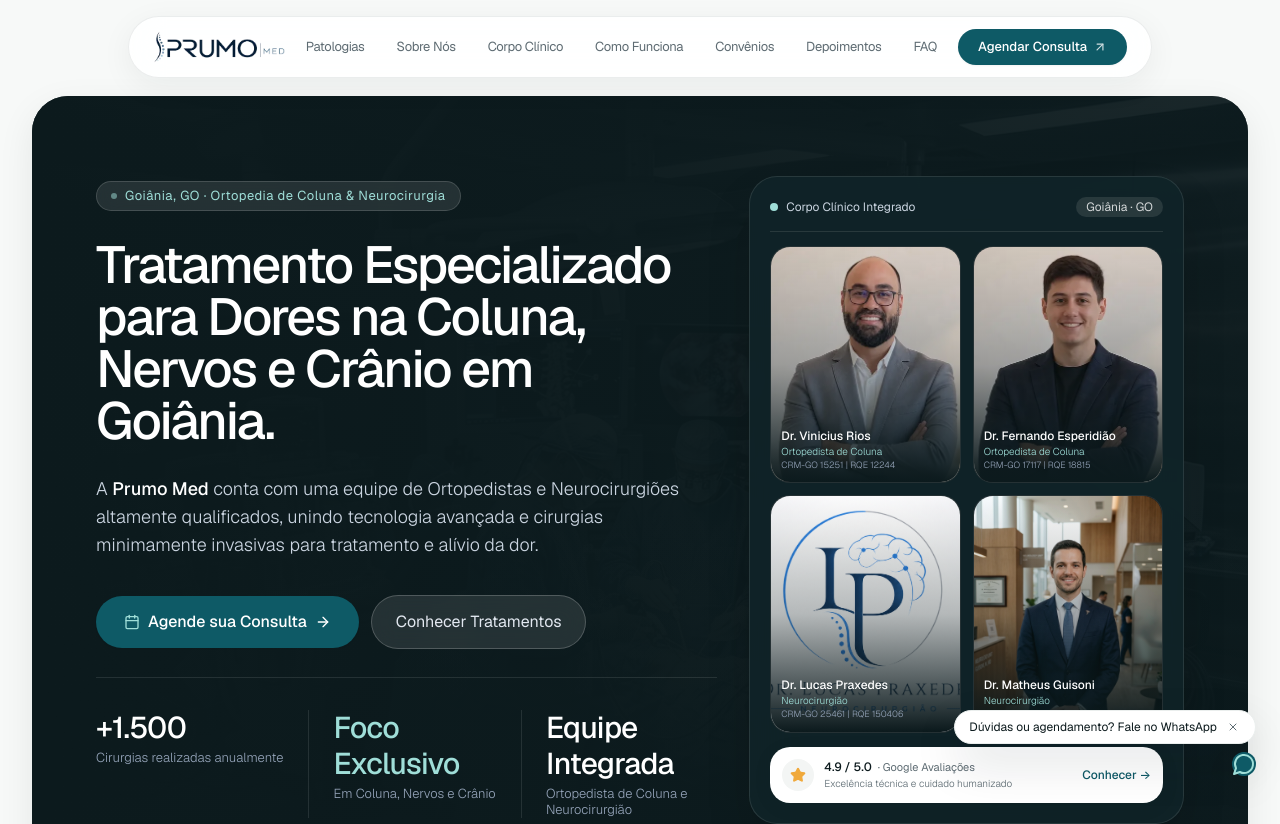
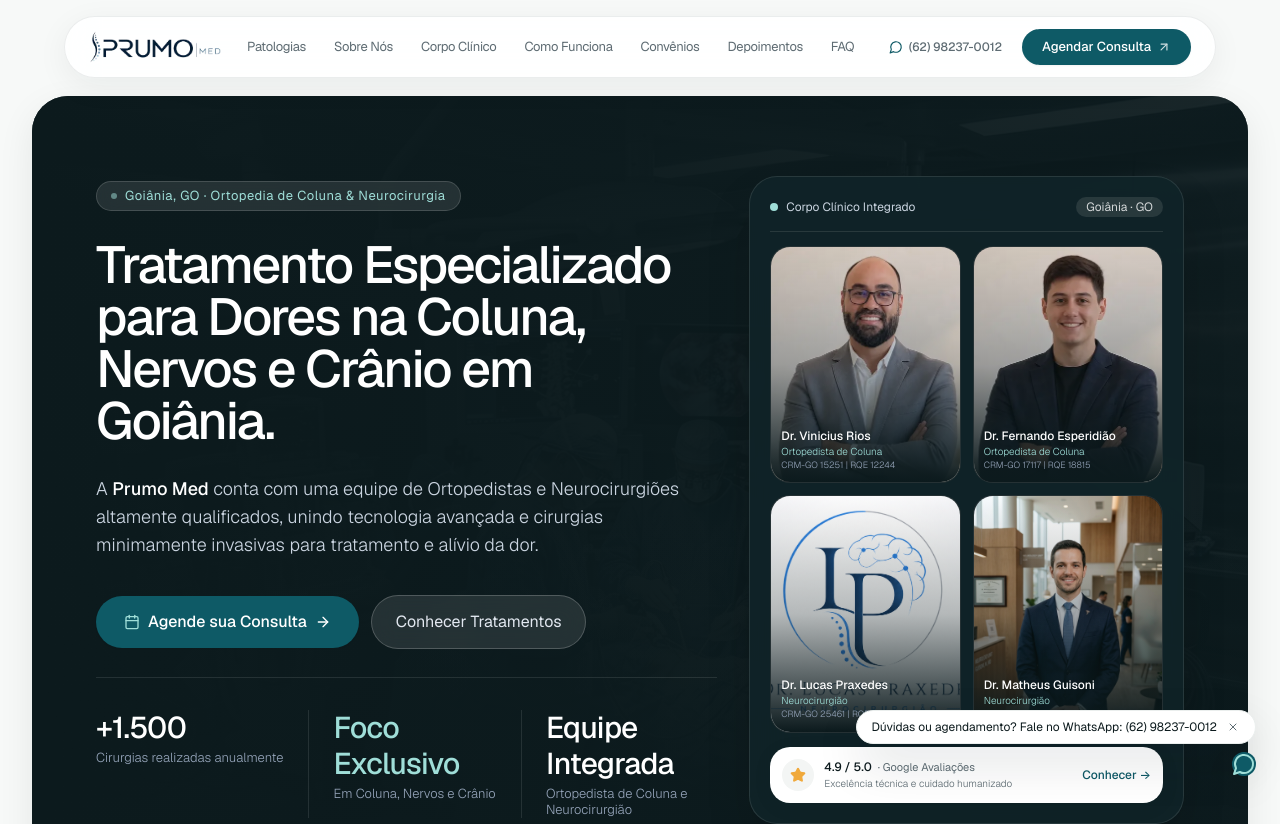
Before and after one commit to MendesLife/Prumo-Med, a React (Vite) app: page / in a window 1280 px wide. Shown: the top 824 px of the page. Built offline with nearby package versions, Linux system fonts and the light colour scheme; the HTML template or start-up script is replaced by a standard one.

Commit message:
fix: update WhatsApp contact to +5562982370012 across header, footer and floating button

```diff
--- a/src/components/FloatingWhatsApp.jsx
+++ b/src/components/FloatingWhatsApp.jsx
@@ -1,33 +1,46 @@
 import React, { useState } from 'react';
 import { MessageCircle, X } from 'lucide-react';
 
-export default function FloatingWhatsApp({ onOpenBooking }) {
+export default function FloatingWhatsApp() {
   const [showTooltip, setShowTooltip] = useState(true);
 
   return (
     <div className="fixed bottom-6 right-6 z-40 flex flex-col items-end gap-2 pointer-events-none">
       {/* Tooltip bubble */}
       {showTooltip && (
-        <div className="bg-white text-[#0c1a1d] text-xs font-normal py-2 px-3.5 rounded-full shadow-float border border-[#eaeeed] flex items-center gap-2 pointer-events-auto animate-fadeIn">
-          <span>Dúvidas ou agendamento? Fale no WhatsApp</span>
+        <a
+          href="https://wa.me/5562982370012?text=Olá!%20Gostaria%20de%20informações%20sobre%20atendimento%20na%20Prumo%20Med."
+          target="_blank"
+          rel="noopener noreferrer"
+          className="bg-white text-[#0c1a1d] text-xs font-normal py-2 px-3.5 rounded-full shadow-float border border-[#eaeeed] flex items-center gap-2 pointer-events-auto hover:text-[#0e5a66] transition-colors"
+        >
+          <span>Dúvidas ou agendamento? Fale no WhatsApp: (62) 98237-0012</span>
           <button
-            onClick={() => setShowTooltip(false)}
+            type="button"
+            onClick={(e) => {
+              e.preventDefault();
+              e.stopPropagation();
+              setShowTooltip(false);
+            }}
             className="text-[#5e6c73] hover:text-[#0c1a1d] p-0.5"
             aria-label="Fechar"
           >
             <X className="w-3 h-3" />
           </button>
-        </div>
+        </a>
       )}
 
-      {/* Floating Pill Button */}
-      <button
-        onClick={onOpenBooking}
+      {/* Floating Pill Button linking directly to WhatsApp */}
+      <a
+        href="https://wa.me/5562982370012?text=Olá!%20Gostaria%20de%20agendar%20uma%20consulta%20na%20Prumo%20Med."
+        target="_blank"
+        rel="noopener noreferrer"
         className="w-13 h-13 rounded-full bg-[#0e5a66] hover:bg-[#083c44] text-white flex items-center justify-center shadow-card hover:shadow-float transition-all duration-300 transform hover:scale-105 pointer-events-auto cursor-pointer"
-        aria-label="Agendar pelo WhatsApp"
+        aria-label="Abrir WhatsApp: +55 (62) 98237-0012"
+        title="Falar no WhatsApp: +55 62 98237-0012"
       >
         <MessageCircle className="w-6 h-6 text-[#9fded8]" />
-      </button>
+      </a>
     </div>
   );
 }
--- a/src/components/Footer.jsx
+++ b/src/components/Footer.jsx
@@ -87,7 +87,7 @@ export default function Footer({ onOpenBooking }) {
                 className="text-[#0e5a66] hover:text-[#083c44] font-medium flex items-center gap-1.5"
               >
                 <MessageCircle className="w-3.5 h-3.5" />
-                <span>(62) 98237-0012</span>
+                <span>+55 (62) 98237-0012</span>
               </a>
               <p className="text-[#5e6c73] font-light">Goiânia - GO</p>
             </div>
--- a/src/components/Header.jsx
+++ b/src/components/Header.jsx
@@ -1,5 +1,5 @@
 import React, { useState, useEffect } from 'react';
-import { Calendar, Menu, X, ArrowUpRight } from 'lucide-react';
+import { Calendar, Menu, X, ArrowUpRight, MessageCircle } from 'lucide-react';
 
 export default function Header({ onOpenBooking }) {
   const [isScrolled, setIsScrolled] = useState(false);
@@ -25,7 +25,7 @@ export default function Header({ onOpenBooking }) {
 
   return (
     <header className="fixed top-0 left-0 right-0 z-50 px-4 sm:px-6 pt-3.5 sm:pt-4 transition-all pointer-events-none">
-      <div className="max-w-5xl mx-auto flex items-center justify-between glass-pill-nav rounded-full px-4 sm:px-6 py-2.5 sm:py-3 pointer-events-auto">
+      <div className="max-w-6xl mx-auto flex items-center justify-between glass-pill-nav rounded-full px-4 sm:px-6 py-2.5 sm:py-3 pointer-events-auto">
 
         {/* Logo */}
         <a href="#" className="flex items-center gap-2 group shrink-0">
@@ -37,7 +37,7 @@ export default function Header({ onOpenBooking }) {
         </a>
 
         {/* Desktop Nav Links */}
-        <nav className="hidden lg:flex items-center gap-6 xl:gap-8">
+        <nav className="hidden lg:flex items-center gap-6 xl:gap-7">
           {navLinks.map((link) => (
             <a
               key={link.name}
@@ -49,8 +49,19 @@ export default function Header({ onOpenBooking }) {
           ))}
         </nav>
 
-        {/* CTA Button */}
+        {/* CTA & WhatsApp Button */}
         <div className="flex items-center gap-2 sm:gap-3">
+          <a
+            href="https://wa.me/5562982370012?text=Olá!%20Gostaria%20de%20agendar%20uma%20consulta%20na%20Prumo%20Med."
+            target="_blank"
+            rel="noopener noreferrer"
+            className="hidden md:inline-flex items-center gap-1.5 text-xs text-[#5e6c73] hover:text-[#0e5a66] font-medium transition-colors px-2 py-1"
+            title="WhatsApp Prumo Med"
+          >
+            <MessageCircle className="w-3.5 h-3.5 text-[#0e5a66]" />
+            <span>(62) 98237-0012</span>
+          </a>
+
           <button
             onClick={onOpenBooking}
             className="inline-flex items-center justify-center gap-1.5 bg-[#0e5a66] hover:bg-[#083c44] text-white text-xs sm:text-[13px] font-medium px-4 sm:px-5 py-2 sm:py-2.5 rounded-full shadow-sm hover:shadow transition-all duration-200 cursor-pointer"
@@ -85,7 +96,17 @@ export default function Header({ onOpenBooking }) {
               </a>
             ))}
           </div>
-          <div className="pt-2 border-t border-[#eaeeed]">
+          <div className="pt-3 border-t border-[#eaeeed] space-y-2">
+            <a
+              href="https://wa.me/5562982370012?text=Olá!%20Gostaria%20de%20agendar%20uma%20consulta%20na%20Prumo%20Med."
+              target="_blank"
+              rel="noopener noreferrer"
+              className="w-full py-2.5 bg-[#f3f5f4] hover:bg-[#eaeeed] text-[#0c1a1d] text-xs font-medium rounded-full text-center flex items-center justify-center gap-2"
+            >
+              <MessageCircle className="w-4 h-4 text-[#0e5a66]" />
+              <span>WhatsApp: +55 (62) 98237-0012</span>
+            </a>
+
             <button
               onClick={() => {
                 setMobileMenuOpen(false);
--- a/src/components/PreFooterCTA.jsx
+++ b/src/components/PreFooterCTA.jsx
@@ -40,7 +40,7 @@ export default function PreFooterCTA({ onOpenBooking }) {
                 className="inline-flex items-center justify-center gap-2 bg-white hover:bg-slate-50 text-[#0c1a1d] border border-white/80 font-medium text-xs sm:text-sm px-6 py-3.5 rounded-full shadow-sm transition-all"
               >
                 <MessageCircle className="w-4 h-4 text-[#0e5a66]" />
-                <span>WhatsApp: (62) 98237-0012</span>
+                <span>WhatsApp: +55 (62) 98237-0012</span>
               </a>
             </div>
           </div>
```
